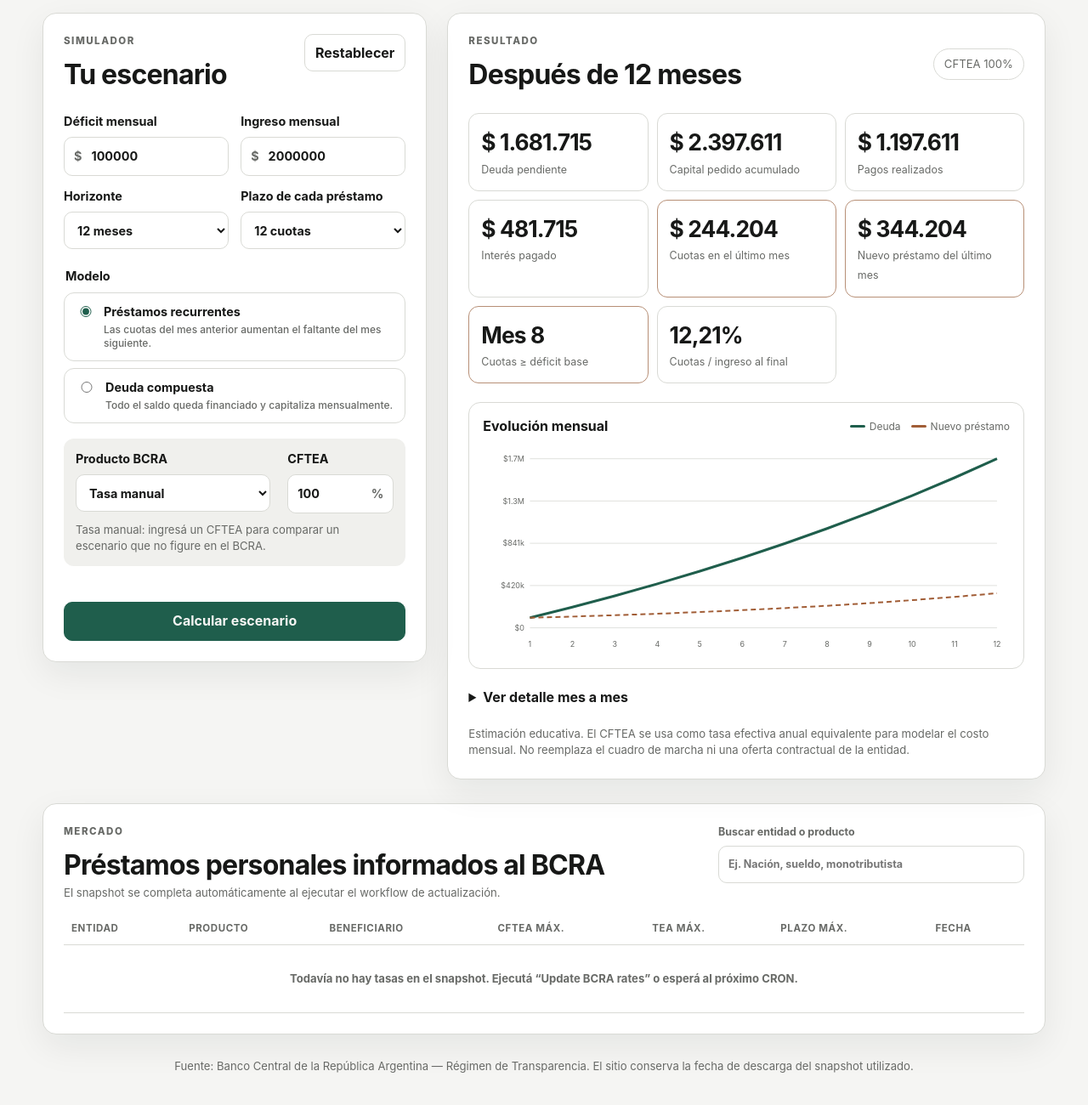
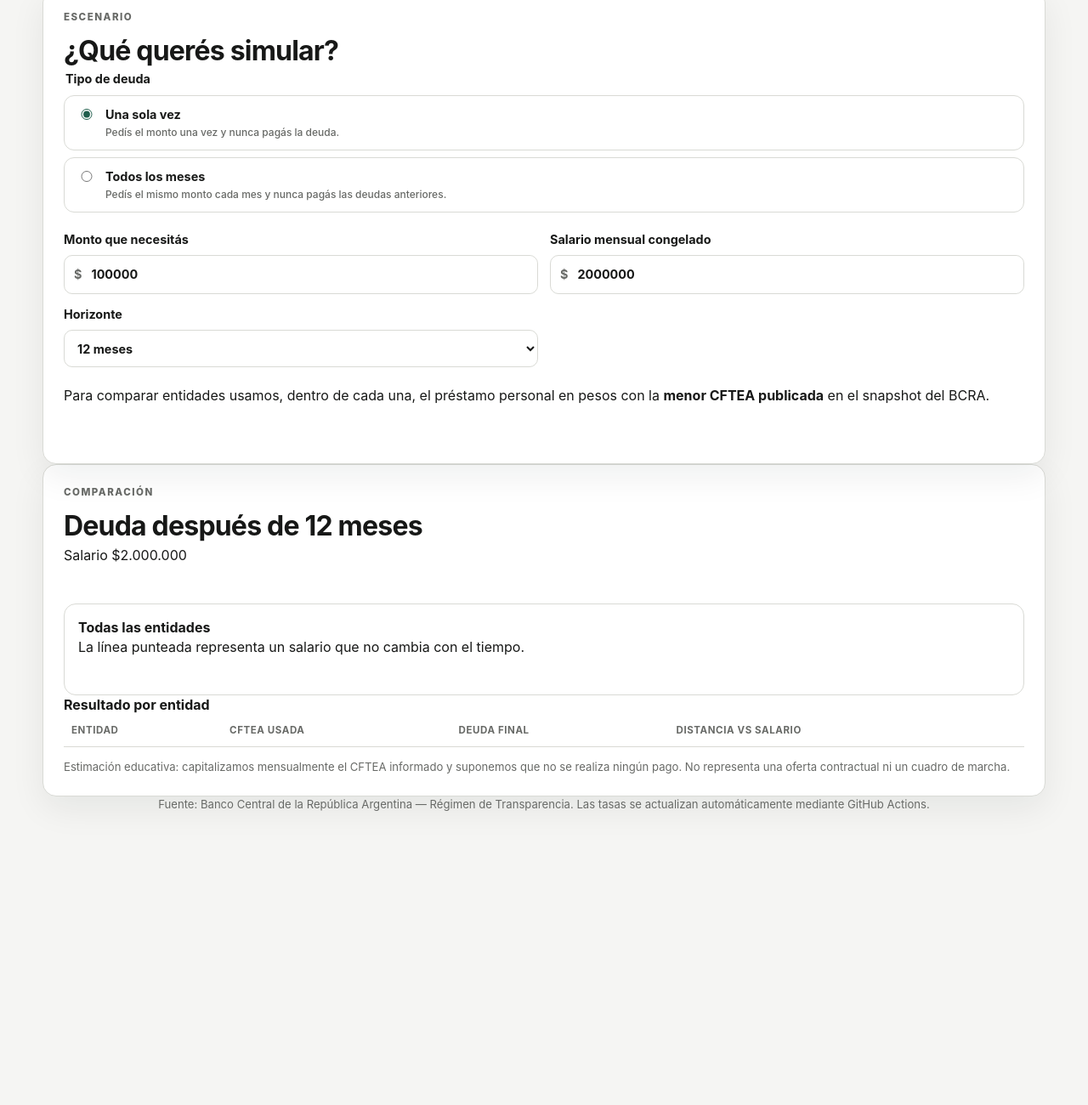
Before and after one commit to kimda90/calcular-deudas, a website with bundled scripts: page index.html in a window 1280 px wide. Shown: the part 301-1601 px from the top of the page at 85% size. After the commit the page ends 1293 px from the top, so only its background shows below. Built offline with nearby package versions, Linux system fonts and the light colour scheme.

Commit message:
refactor: simplify calculator around two debt questions

```diff
--- a/index.html
+++ b/index.html
@@ -3,7 +3,7 @@
 <head>
   <meta charset="utf-8">
   <meta name="viewport" content="width=device-width, initial-scale=1">
-  <meta name="description" content="Comparador de tasas BCRA y simulador de deuda recurrente para Argentina.">
+  <meta name="description" content="Compará cómo crece una deuda impaga con las tasas informadas por entidades financieras al BCRA.">
   <title>Calcular deudas — Argentina</title>
   <link rel="stylesheet" href="./styles.css">
 </head>
@@ -12,30 +12,41 @@
     <div class="wrap header-inner">
       <div>
         <p class="eyebrow">Argentina · datos BCRA</p>
-        <h1>Calculadora de deuda recurrente</h1>
-        <p class="lede">Simulá qué pasa cuando cada mes aparece un faltante nuevo y necesitás financiarlo otra vez.</p>
+        <h1>¿Cuánto crece una deuda si no la pagás?</h1>
+        <p class="lede">Una línea por entidad. Compará un préstamo único contra pedir el mismo monto todos los meses, sin hacer ningún pago.</p>
       </div>
       <div class="freshness" id="freshness" aria-live="polite">Cargando tasas…</div>
     </div>
   </header>
 
-  <main class="wrap layout">
-    <section class="panel controls" aria-labelledby="simulador-title">
+  <main class="wrap main-layout">
+    <section class="panel controls" aria-labelledby="scenario-title">
       <div class="section-heading">
         <div>
-          <p class="eyebrow">Simulador</p>
-          <h2 id="simulador-title">Tu escenario</h2>
+          <p class="eyebrow">Escenario</p>
+          <h2 id="scenario-title">¿Qué querés simular?</h2>
         </div>
-        <button class="ghost" id="resetButton" type="button">Restablecer</button>
       </div>
 
       <form id="simulationForm">
+        <fieldset class="mode-fieldset">
+          <legend>Tipo de deuda</legend>
+          <label class="radio-card">
+            <input type="radio" name="mode" value="one-time" checked>
+            <span><strong>Una sola vez</strong><small>Pedís el monto una vez y nunca pagás la deuda.</small></span>
+          </label>
+          <label class="radio-card">
+            <input type="radio" name="mode" value="recurring">
+            <span><strong>Todos los meses</strong><small>Pedís el mismo monto cada mes y nunca pagás las deudas anteriores.</small></span>
+          </label>
+        </fieldset>
+
         <div class="field-grid">
-          <label>Déficit mensual
-            <span class="input-affix"><span>$</span><input id="monthlyDeficit" inputmode="decimal" type="number" min="0" step="1000" value="100000"></span>
+          <label>Monto que necesitás
+            <span class="input-affix"><span>$</span><input id="amount" inputmode="decimal" type="number" min="0" step="1000" value="100000"></span>
           </label>
-          <label>Ingreso mensual
-            <span class="input-affix"><span>$</span><input id="monthlyIncome" inputmode="decimal" type="number" min="0" step="1000" value="2000000"></span>
+          <label>Salario mensual congelado
+            <span class="input-affix"><span>$</span><input id="salary" inputmode="decimal" type="number" min="0" step="1000" value="2000000"></span>
           </label>
           <label>Horizonte
             <select id="horizonMonths">
@@ -46,92 +57,52 @@
               <option value="36">36 meses</option>
             </select>
           </label>
-          <label>Plazo de cada préstamo
-            <select id="termMonths">
-              <option value="6">6 cuotas</option>
-              <option value="12" selected>12 cuotas</option>
-              <option value="18">18 cuotas</option>
-              <option value="24">24 cuotas</option>
-              <option value="36">36 cuotas</option>
-              <option value="48">48 cuotas</option>
-              <option value="60">60 cuotas</option>
-            </select>
-          </label>
         </div>
 
-        <fieldset class="mode-fieldset">
-          <legend>Modelo</legend>
-          <label class="radio-card"><input type="radio" name="mode" value="recurring" checked><span><strong>Préstamos recurrentes</strong><small>Las cuotas del mes anterior aumentan el faltante del mes siguiente.</small></span></label>
-          <label class="radio-card"><input type="radio" name="mode" value="compound"><span><strong>Deuda compuesta</strong><small>Todo el saldo queda financiado y capitaliza mensualmente.</small></span></label>
-        </fieldset>
-
-        <div class="rate-box">
-          <div class="rate-source-row">
-            <label class="grow">Producto BCRA
-              <select id="productSelect"><option value="manual">Tasa manual</option></select>
-            </label>
-            <label class="manual-rate">CFTEA
-              <span class="input-affix suffix"><input id="manualRate" inputmode="decimal" type="number" min="0" step="0.01" value="100"><span>%</span></span>
-            </label>
-          </div>
-          <div id="productDetails" class="product-details">Podés cargar una tasa manual o elegir un producto del snapshot BCRA.</div>
-        </div>
-
+        <p class="assumption">Para comparar entidades usamos, dentro de cada una, el préstamo personal en pesos con la <strong>menor CFTEA publicada</strong> en el snapshot del BCRA.</p>
         <p class="validation" id="validationMessage" role="alert"></p>
-        <button class="primary" type="submit">Calcular escenario</button>
       </form>
     </section>
 
-    <section class="results" aria-labelledby="resultado-title">
-      <div class="section-heading result-heading">
+    <section class="results" aria-labelledby="result-title">
+      <div class="result-heading">
         <div>
-          <p class="eyebrow">Resultado</p>
-          <h2 id="resultado-title">Después de <span id="resultMonths">12</span> meses</h2>
+          <p class="eyebrow">Comparación</p>
+          <h2 id="result-title">Deuda después de <span id="resultMonths">12</span> meses</h2>
         </div>
-        <span class="badge" id="resultRate">CFTEA 100%</span>
+        <span class="salary-badge" id="salaryBadge">Salario $2.000.000</span>
       </div>
 
       <div class="metric-grid" id="metricGrid" aria-live="polite"></div>
 
       <div class="chart-card">
         <div class="chart-title-row">
-          <h3>Evolución mensual</h3>
-          <div class="legend"><span><i class="line-a"></i> Deuda</span><span><i class="line-b"></i> Nuevo préstamo</span></div>
+          <div>
+            <h3 id="chartTitle">Todas las entidades</h3>
+            <p id="chartSubtitle">La línea punteada representa un salario que no cambia con el tiempo.</p>
+          </div>
         </div>
-        <div id="chart" class="chart" role="img" aria-label="Gráfico de evolución de deuda"></div>
+        <div id="chart" class="chart" role="img" aria-label="Gráfico comparativo de crecimiento de deuda por entidad"></div>
       </div>
 
-      <details class="table-details">
-        <summary>Ver detalle mes a mes</summary>
+      <div class="table-card">
+        <div class="table-title-row">
+          <h3>Resultado por entidad</h3>
+          <span id="entityCount" class="muted"></span>
+        </div>
         <div class="table-scroll">
           <table>
-            <thead><tr><th>Mes</th><th>Déficit base</th><th>Cuotas</th><th>Nuevo préstamo</th><th>Deuda</th></tr></thead>
-            <tbody id="simulationTable"></tbody>
+            <thead><tr><th>Entidad</th><th>CFTEA usada</th><th>Deuda final</th><th>Distancia vs salario</th></tr></thead>
+            <tbody id="comparisonTable"></tbody>
           </table>
         </div>
-      </details>
-      <p class="disclaimer">Estimación educativa. El CFTEA se usa como tasa efectiva anual equivalente para modelar el costo mensual. No reemplaza el cuadro de marcha ni una oferta contractual de la entidad.</p>
+      </div>
+
+      <p class="disclaimer">Estimación educativa: capitalizamos mensualmente el CFTEA informado y suponemos que no se realiza ningún pago. No representa una oferta contractual ni un cuadro de marcha.</p>
     </section>
   </main>
 
-  <section class="wrap rates-section" aria-labelledby="tasas-title">
-    <div class="section-heading">
-      <div>
-        <p class="eyebrow">Mercado</p>
-        <h2 id="tasas-title">Préstamos personales informados al BCRA</h2>
-      </div>
-      <label class="search-field">Buscar entidad o producto<input id="rateSearch" type="search" placeholder="Ej. Nación, sueldo, monotributista"></label>
-    </div>
-    <p class="source-note" id="sourceNote"></p>
-    <div class="table-scroll rates-table-wrap">
-      <table class="rates-table">
-        <thead><tr><th>Entidad</th><th>Producto</th><th>Beneficiario</th><th>CFTEA máx.</th><th>TEA máx.</th><th>Plazo máx.</th><th>Fecha</th></tr></thead>
-        <tbody id="ratesTable"></tbody>
-      </table>
-    </div>
-  </section>
-
-  <footer class="wrap footer">Fuente: Banco Central de la República Argentina — Régimen de Transparencia. El sitio conserva la fecha de descarga del snapshot utilizado.</footer>
+  <footer class="wrap footer">Fuente: Banco Central de la República Argentina — Régimen de Transparencia. Las tasas se actualizan automáticamente mediante GitHub Actions.</footer>
   <script type="module" src="./app.js"></script>
 </body>
 </html>
```
